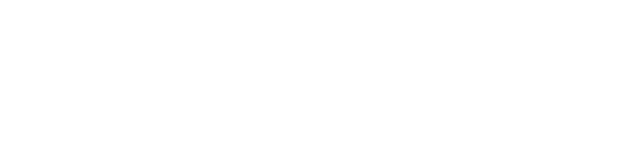
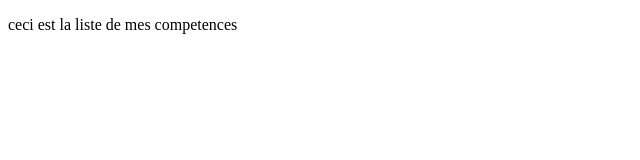
Before and after one commit to pamoagh/git-mon-cv, a plain HTML site: page index.html in a window 1280 px wide. Shown: the whole page, without its empty margins (0-640 px from the left). Drawn offline with Linux system fonts and the light colour scheme.

Commit message:
mise en place de la section competences

```diff
--- a/index.html
+++ b/index.html
@@ -8,5 +8,6 @@
 </head>
 <body>
     <link rel="stylesheet" href="style.css">
+    <p>ceci est la liste de mes competences</p>
 </body>
 </html>
```
